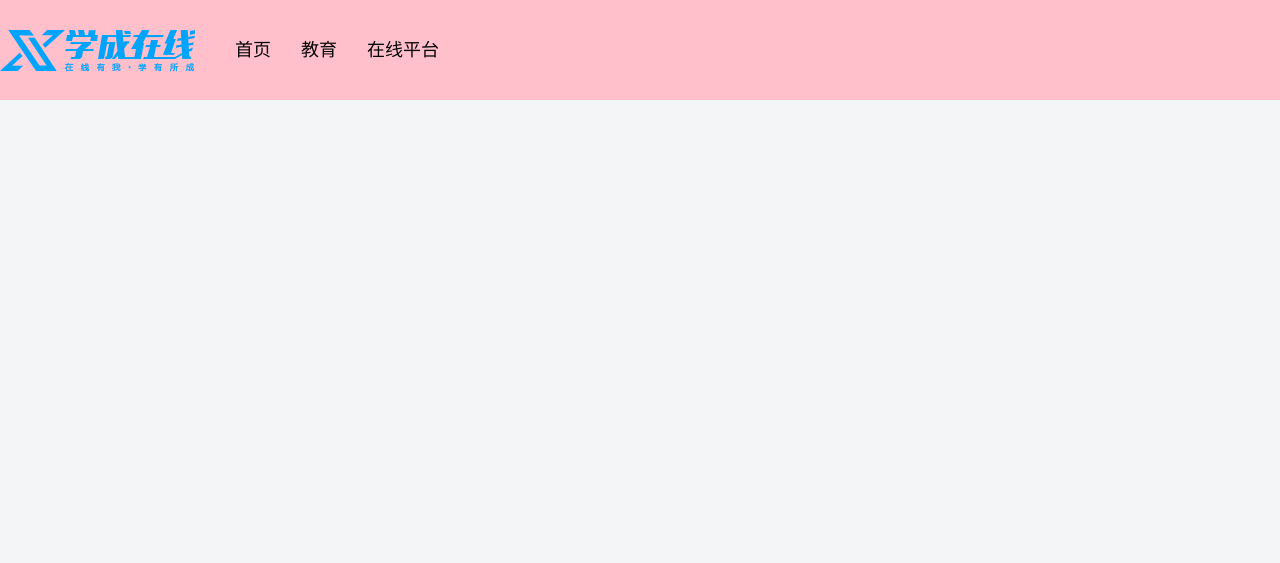
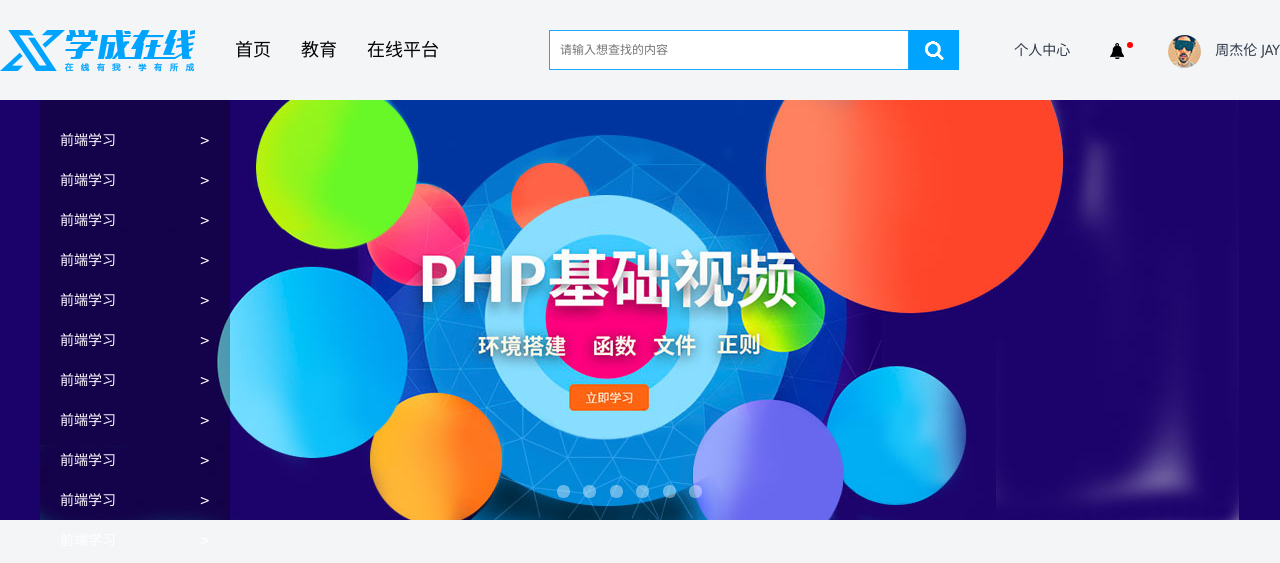
Before and after one commit to imBigbaibai/xuecheng, a plain HTML site: page 学成在线/index.html in a window 1280 px wide. Drawn offline with Linux system fonts and the light colour scheme.

Commit message:
banner提交和过渡动画和京东商品过渡效果

```diff
--- a/学成在线/css/base.css
+++ b/学成在线/css/base.css
@@ -1,57 +1,54 @@
-* {
-	margin: 0;
-	padding: 0;
-	box-sizing: border-box;
-
+*{
+	margin:0;
+	padding:0;
+	box-sizing: border-box;   /*  css3 盒子模型 */
+}
+em,i{
+	font-style:normal;
+}
+li{
+	list-style:none;
+}
+img{
+	border:0;
+	vertical-align:middle;
+}
+button{
+	cursor:pointer;
+}
+a{
+	color:#050505;
+	text-decoration:none;
+}
+a:hover{
+	color:#c81623;
+}
+button,input{
+	font-family:Microsoft YaHei,tahoma,arial,Hiragino Sans GB,\\5b8b\4f53,sans-serif;
+}
+body{
+	/* -webkit-font-smoothing:antialiased; */
+	background-color: #f3f5f7;
+	font:12px/1.5 Microsoft YaHei,tahoma,arial,Hiragino Sans GB,\\5b8b\4f53,sans-serif;
+	color:#666;
+}
+.hide,.none{
+	display:none;
+}
+.clearfix:after{
+	visibility:hidden;
+	clear:both;
+	display:block;
+	content:".";
+	height:0;
+}.clearfix{
+	*zoom:1;
+}
+/* 版心 */
+.w {
+	width: 1200px;
+	margin: auto;
 }
 h1 {
 	margin: 0;
 }
-body{
-	background-color: #f3f5f7;
-}
-header{
-	width: 1300px;
-	height: 100px;
-	margin: 0 auto;
-	background-color: pink;
-	padding-top: 30px;
-
-}
-.logo {
-	height: 42px;
-	width: 195px;
-	float: left;
-}
-.logo a {
-	display: block;
-	width: 195px;
-	height: 42px;
-	background: url('../images/logo.png')	no-repeat;
-	text-indent: -999px;
-	overflow: hidden;
-}
-nav{
-	float: left;
-	margin-left: 20px;
-}
-nav li {
-	height: 40px;
-	line-height: 40px;
-	float: left;
-	list-style: none;
-	padding-left: 10px;
-
-}
-nav li a {
-	display: block;
-	height: 40px;
-	text-decoration: none;
-	font-size: 18px;
-	color: #050505;
-	padding: 0 10px;
-
-}
-nav li a:hover{
-	border-bottom: 2px solid #1CA6FC;
-}
--- a/学成在线/css/index.css
+++ b/学成在线/css/index.css
@@ -0,0 +1,173 @@
+header{
+	width: 1300px;
+	height: 100px;
+	margin: 0 auto;
+	/* background-color: pink; */
+	padding-top: 30px;
+
+}
+
+.logo {
+	height: 42px;
+	width: 195px;
+	float: left;
+}
+.logo a {
+	display: block;
+	width: 195px;
+	height: 42px;
+	background: url('../images/logo.png')	no-repeat;
+	text-indent: -999px;
+	overflow: hidden;
+}
+nav{
+	float: left;
+	margin-left: 20px;
+}
+nav li {
+	height: 40px;
+	line-height: 40px;
+	float: left;
+	list-style: none;
+	padding-left: 10px;
+
+}
+nav li a {
+	display: block;
+	height: 40px;
+	text-decoration: none;
+	font-size: 18px;
+	color: #050505;
+	padding: 0 10px;
+
+}
+nav li a:hover{
+	border-bottom: 2px solid #1CA6FC;
+}
+.search {
+	width: 410px;
+	height: 40px;
+	background-/* color */: purple;
+	float: left;
+	margin-left: 100px;
+}
+
+.search input {
+	width: 360px;
+	height: 40px;
+	border: 1px solid #1CA6FC;
+	float: left;
+	outline: none;
+	padding-left: 10px;
+}
+.search button {
+	width: 50px;
+	height: 40px;
+	float: left;
+	border: 0;
+	outline: none;
+	background: url('../images/fa-search.png') no-repeat;
+	cursor: pointer;
+
+}
+.personal {
+	float: right;
+	height: 40px;
+	line-height: 40px;
+}
+.personal dt, .personal dd {
+	float: left;
+	margin-right: 20px;
+	color: #303949;
+	font-size: 14px;
+
+}
+
+
+.personal s {
+	text-decoration: none;
+
+	position: relative;
+	padding: 0 20px;
+}
+.personal s::before {
+	content: "";
+	display: block;
+	position: absolute;
+	width: 6px;
+	height: 6px;
+	background-color: red;
+	top: 0;
+	right: 15px;
+	border-radius: 50%;
+}
+.personal span img{
+	border-radius: 50%;
+	margin-left: 20px;
+	margin-right: 10px;
+}
+
+.banner {
+	height: 420px;
+	background-color: #1B026B
+}
+.inner {
+	height: 420px;
+	position: relative;
+}
+
+.subnav {
+	height: 100%;
+	width: 190px;
+	position: absolute;
+	top: 0;
+	left: 0;
+
+	background: rgba(0, 0, 0, 0.3);
+	padding-top: 20px;
+}
+.subnav li {
+	height: 40px;
+	line-height: 40px;
+	padding-left: 20px;
+	position: relative;
+}
+
+.subnav a {
+	display: block;
+	color: #fff;
+	font-size: 14px;
+}
+.subnav a:hover {
+	color: #1CA6FC;
+}
+.subnav span {
+	position: absolute;
+	top: 0;
+	right: 20px;
+}
+
+.circle {
+	position: absolute;
+
+	height: 20px;
+	width: 176px;
+	left: 50%;
+	margin-left: -88px;
+	bottom: 15px;
+}
+.circle i {
+
+	display: inline-block;
+	width: 13px;
+	height: 13px;
+	background-color: rgba(255, 255, 255, 0.4);
+	margin: 0 5px;
+	border-radius: 6px;
+	cursor: pointer;
+	transition: all 0.5s;
+}
+.circle i:hover {
+	width: 20px;
+	background-color: #fff;
+}
--- a/学成在线/index.html
+++ b/学成在线/index.html
@@ -24,7 +24,68 @@
 				<li><a href="#">在线平台</a></li>
 			</ul>
 		</nav>
+
+		<!-- search -->
+		<div class="search">
+			<input type="search" name="" id="" placeholder="请输入想查找的内容">
+			<button></button>
+
+		</div>
+
+		<!-- 个人中心 -->
+		<div class="personal">
+			<dl>
+				<dt>个人中心</dt>
+				<dd>
+					<s>
+						<img src="images/ld.png" alt="">
+					</s>
+					<span>
+						<img src="images/pic.png" alt="">
+						周杰伦 JAY
+					</span>
+				</dd>
+			</dl>
+
+		</div>
 	</header>
 
+	<!-- banner -->
+	<div class="banner">
+		<div class="w inner">
+			<ul>
+				<li><a href="#"><img src="images/banner.jpg" alt=""></a></li>
+			</ul>
+
+			<div class="subnav">
+				<ul>
+					<li><a href="#">前端学习 <span> > </span> </a> </li>
+					<li><a href="#">前端学习 <span> > </span> </a> </li>
+					<li><a href="#">前端学习 <span> > </span> </a> </li>
+					<li><a href="#">前端学习 <span> > </span> </a> </li>
+					<li><a href="#">前端学习 <span> > </span> </a> </li>
+					<li><a href="#">前端学习 <span> > </span> </a> </li>
+					<li><a href="#">前端学习 <span> > </span> </a> </li>
+					<li><a href="#">前端学习 <span> > </span> </a> </li>
+					<li><a href="#">前端学习 <span> > </span> </a> </li>
+					<li><a href="#">前端学习 <span> > </span> </a> </li>
+					<li><a href="#">前端学习 <span> > </span> </a> </li>
+
+				</ul>
+
+			</div>
+
+			<!-- 小圆点 -->
+			<div class="circle">
+				<i></i>
+				<i></i>
+				<i></i>
+				<i></i>
+				<i></i>
+				<i></i>
+			</div>
+		</div>
+
+	</div>
 </body>
 </html>
```
Also changed, not shown: 学成在线/transtion.html (added, +30 -0 lines), 学成在线/京东商品过渡效果.html (added, +29 -0 lines), 学成在线/images/jingdong.jpg (added).
